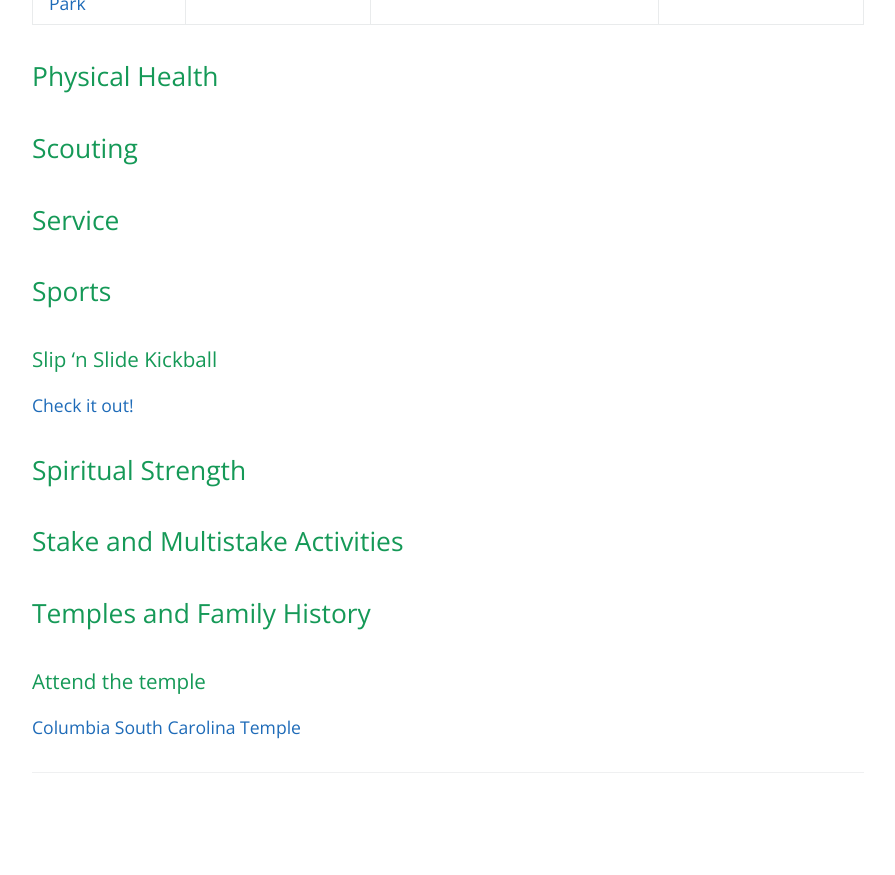
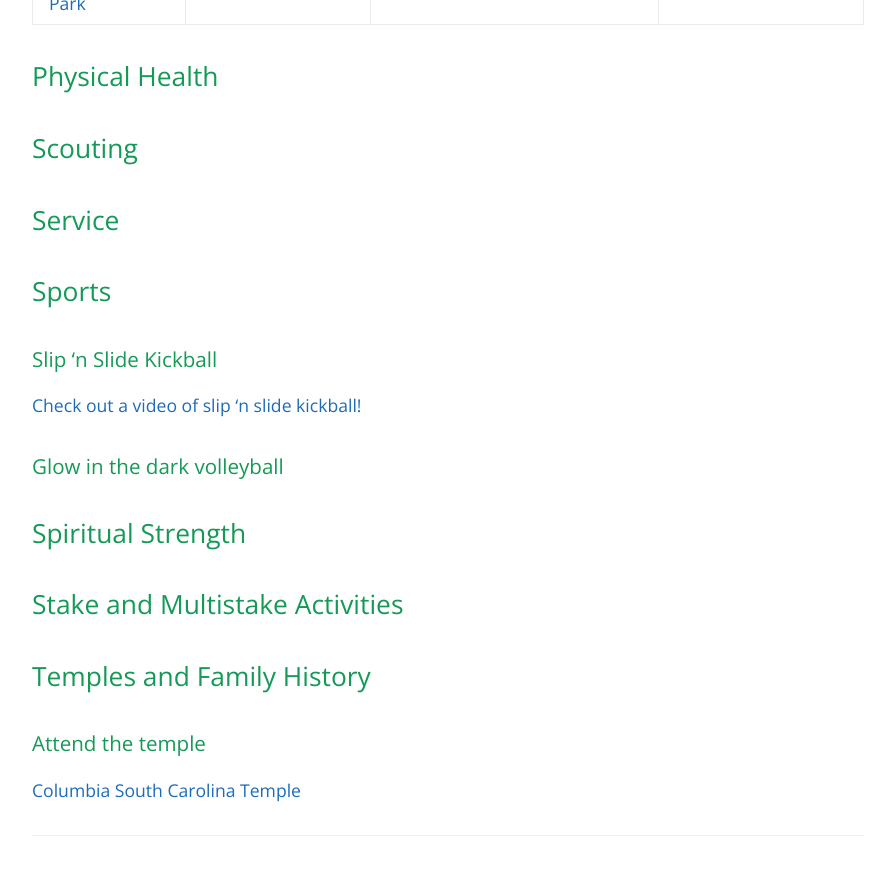
Before and after one commit to andyjp/fmstakeyouth, a Jekyll site: the page built from index.md, in a window 1280 px wide and 900 px high, scrolled down 3125 px. Shown: the top 875 px of the window, without its empty margins (192-1087 px from the left). Built offline with Jekyll 4.4.1, drawn with Linux system fonts in a browser that asks for light colours; our own code applies the rules of GitHub Pages for plain Markdown files; before the commit the page ends 3962 px from its top, so only the background shows below that.

Commit message:
add glow in the dark volleyball

```diff
--- a/index.md
+++ b/index.md
@@ -84,7 +84,9 @@ Take a canoe, kayak, or tube down the Catawba River. Here are different access p
 
 ### Slip 'n Slide Kickball
 
-[Check it out!](https://www.youtube.com/watch?v=sQUZDRN-UNU)
+[Check out a video of slip 'n slide kickball!](https://www.youtube.com/watch?v=sQUZDRN-UNU)
+
+### Glow in the dark volleyball
 
 ## Spiritual Strength
 
```
